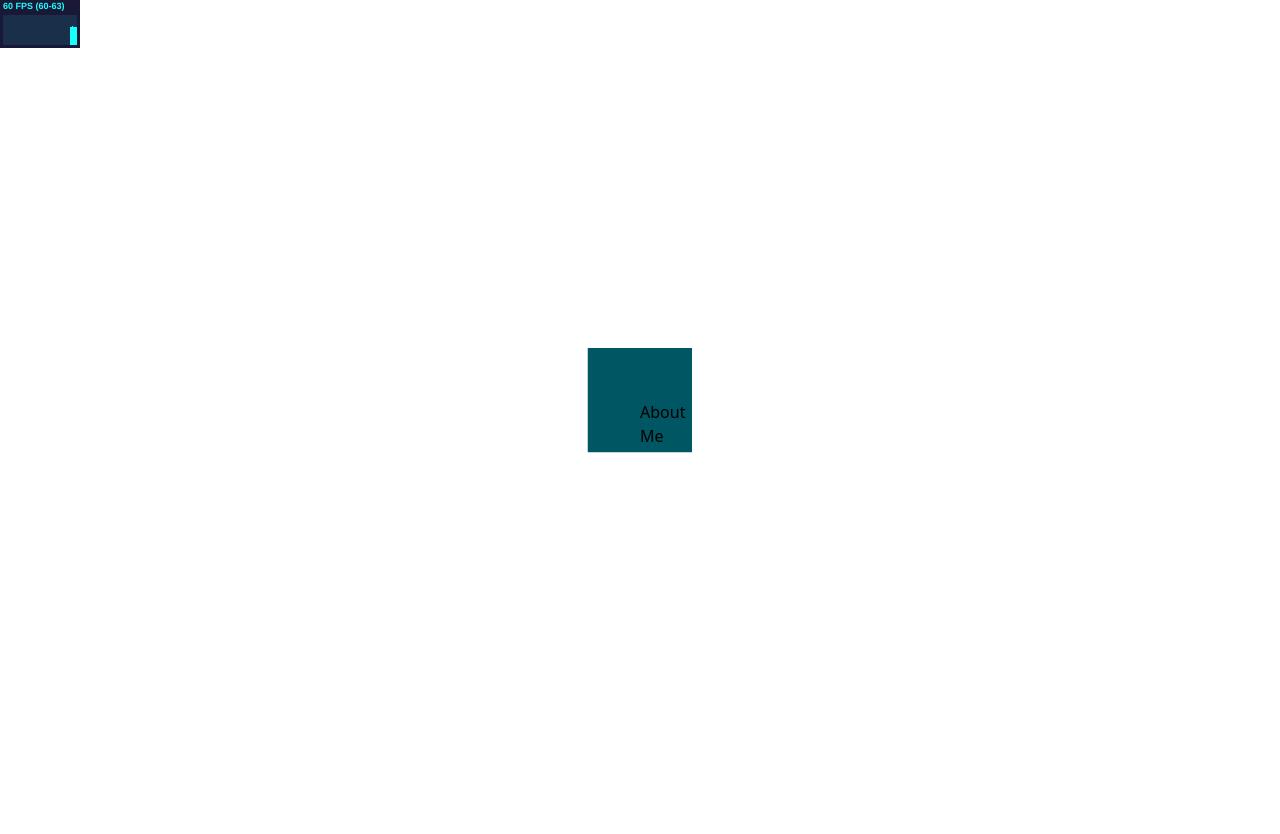
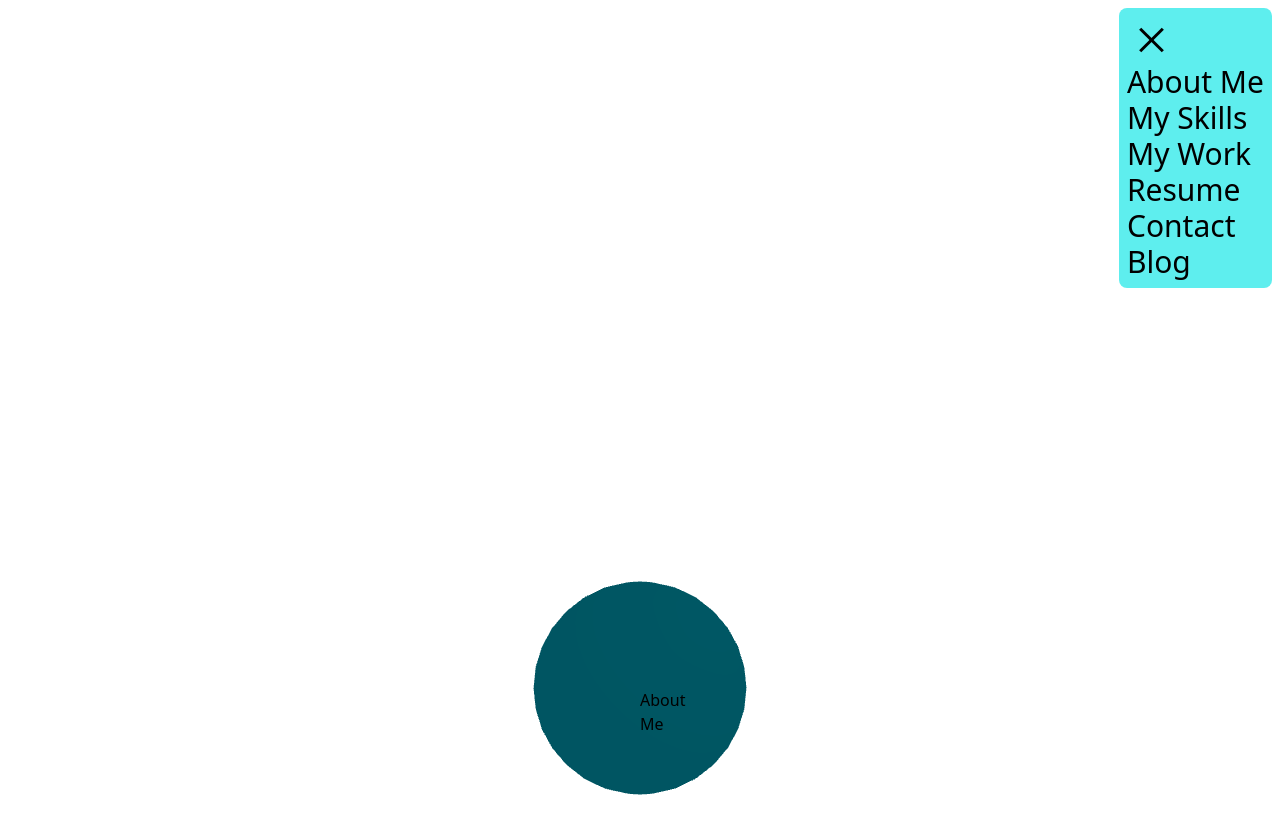
Before and after one commit to Victor-Malhotra/professionalportfolio, a Next.js app: page / in a window 1280 px wide. Shown: the top 834 px of the page. Before the commit the page ends 800 px from the top, so only its background shows below. Built offline with nearby package versions, Linux system fonts and the light colour scheme.

Commit message:
did some work

```diff
--- a/package.json
+++ b/package.json
@@ -14,11 +14,14 @@
     "autoprefixer": "10.4.14",
     "eslint": "8.39.0",
     "eslint-config-next": "13.3.1",
+    "hamburger-react": "^2.5.0",
     "next": "13.3.1",
     "postcss": "8.4.23",
     "react": "18.2.0",
     "react-dom": "18.2.0",
+    "react-icons": "^4.8.0",
     "tailwindcss": "3.3.1",
-    "three": "^0.151.3"
+    "three": "^0.151.3",
+    "three-rounded-box": "^0.1.1"
   }
 }
--- a/src/components/Navbar.jsx
+++ b/src/components/Navbar.jsx
@@ -0,0 +1,29 @@
+import React, {useState} from 'react'
+import {AiOutlineMenu,AiOutlineClose} from 'react-icons/ai'
+import  Hamburger  from 'hamburger-react'
+import Link from 'next/link'
+
+const Navbar=() => {
+  const [isOpen, setOpen] = useState(false)
+  return (
+    <div className='float-right z-50 mr-2 mt-2 bg-[#4aecece2] p-2 text-3xl rounded-lg'><Hamburger duration={0.8} toggled={() => {isOpen}} toggle={() => {setOpen; console.log(isOpen)}} /><UnderNAV /></div>
+
+  )
+}
+
+const UnderNAV=() => {
+  return (
+    <div>
+      <ul>
+        <li><Link href="./aboutme">About Me</Link></li>
+        <li><Link href="./myskills">My Skills</Link></li>
+        <li><Link href="./mywork">My Work</Link></li>
+        <li><Link href="./myresume">Resume</Link></li>
+        <li><Link href="./contactme">Contact</Link></li>
+        <li><Link href="./blog">Blog</Link></li>
+      </ul>
+    </div>
+  )
+}
+
+export default Navbar
--- a/src/components/RoundedBoxButton.jsx
+++ b/src/components/RoundedBoxButton.jsx
@@ -1,10 +1,11 @@
-import {Html, RoundedBox} from '@react-three/drei'
+import {Html,RoundedBox} from '@react-three/drei'
+import {RoundedBoxGeometery} from 'three-rounded-box'
 export default function RoundedBoxButton({positonDefine, scaleDefine, buttonName}) {
   return (
     <mesh position={positonDefine} scale={scaleDefine} radius={0.25} style={{borderRadius: "0.25rem"}}>
-      <planeGeometry />
+      <sphereGeometry/>
       <meshPhongMaterial attach="material" color="#44D0E4" />
-          <Html style={{width:"100%"}}>
+      <Html style={{width: "100%"}} position={[0,0,0]}>
         {buttonName}
         </Html>
         </mesh>
--- a/src/pages/_document.js
+++ b/src/pages/_document.js
@@ -1,11 +1,13 @@
-import { Html, Head, Main, NextScript } from 'next/document'
+import {Html,Head,Main,NextScript} from 'next/document'
+import Navbar from '@/components/Navbar'
 
 export default function Document() {
   return (
     <Html lang="en">
       <Head />
       <body>
-        <Main />
+        <Navbar />
+        <Main className="overflow-auto"/>
         <NextScript />
       </body>
     </Html>
--- a/src/pages/index.js
+++ b/src/pages/index.js
@@ -9,8 +9,7 @@ export default function Home() {
 
  <ambientLight intensity={0.5}/>
             <pointLight color="white" intensity={0.8} position={[5, 5, 5]}/>
-        <RoundedBoxButton positionDefine={[10,10,0]} scaleDefine={[1,1,1]} buttonName="About Me" />
-        <Stats />
+        <RoundedBoxButton positionDefine={[0,0,0]} scaleDefine={[1,1,1]} buttonName="About Me" />
       </Canvas>
     </div>
   )
```
Also changed, not shown: 1 other file (tests, documents, lock files or other folders).
